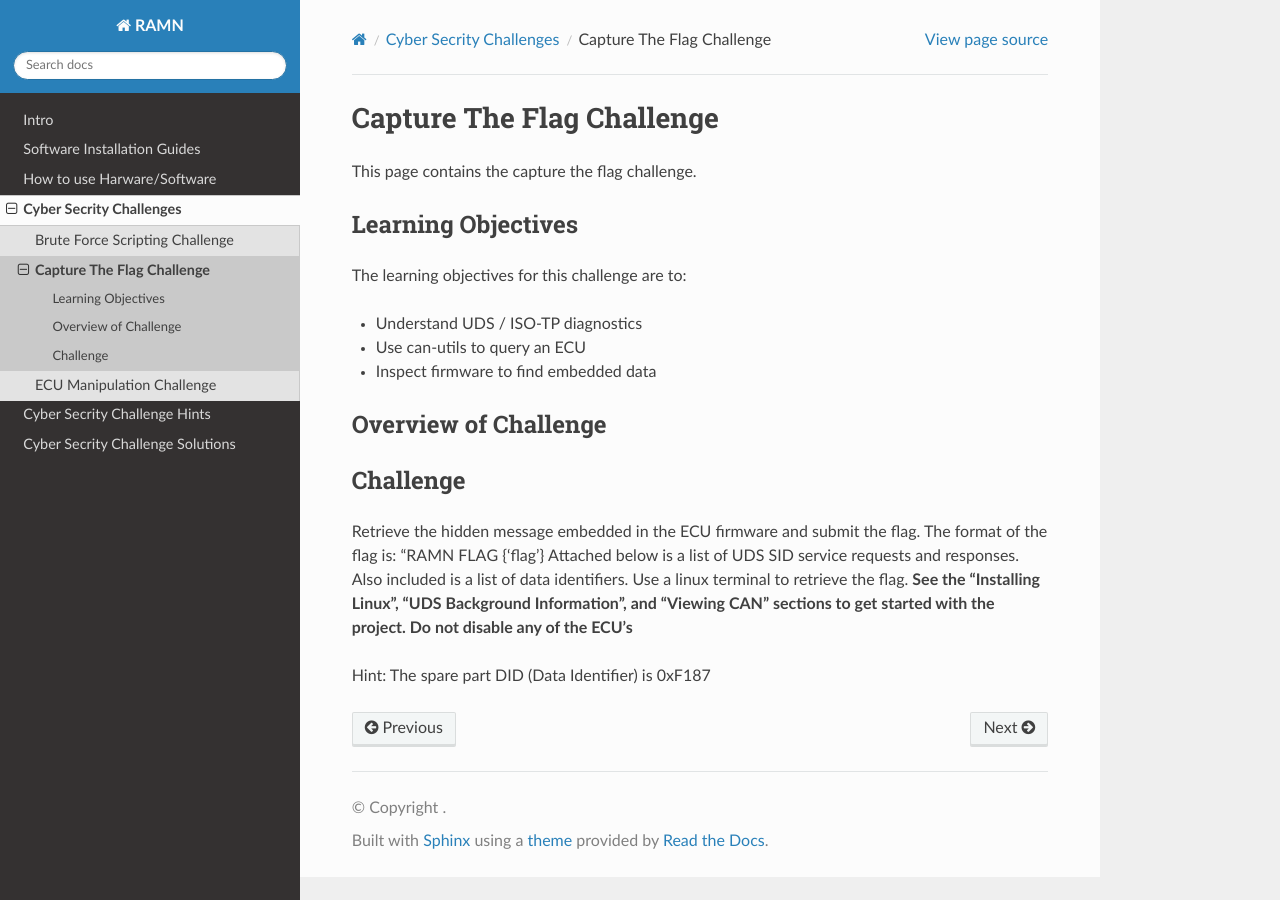
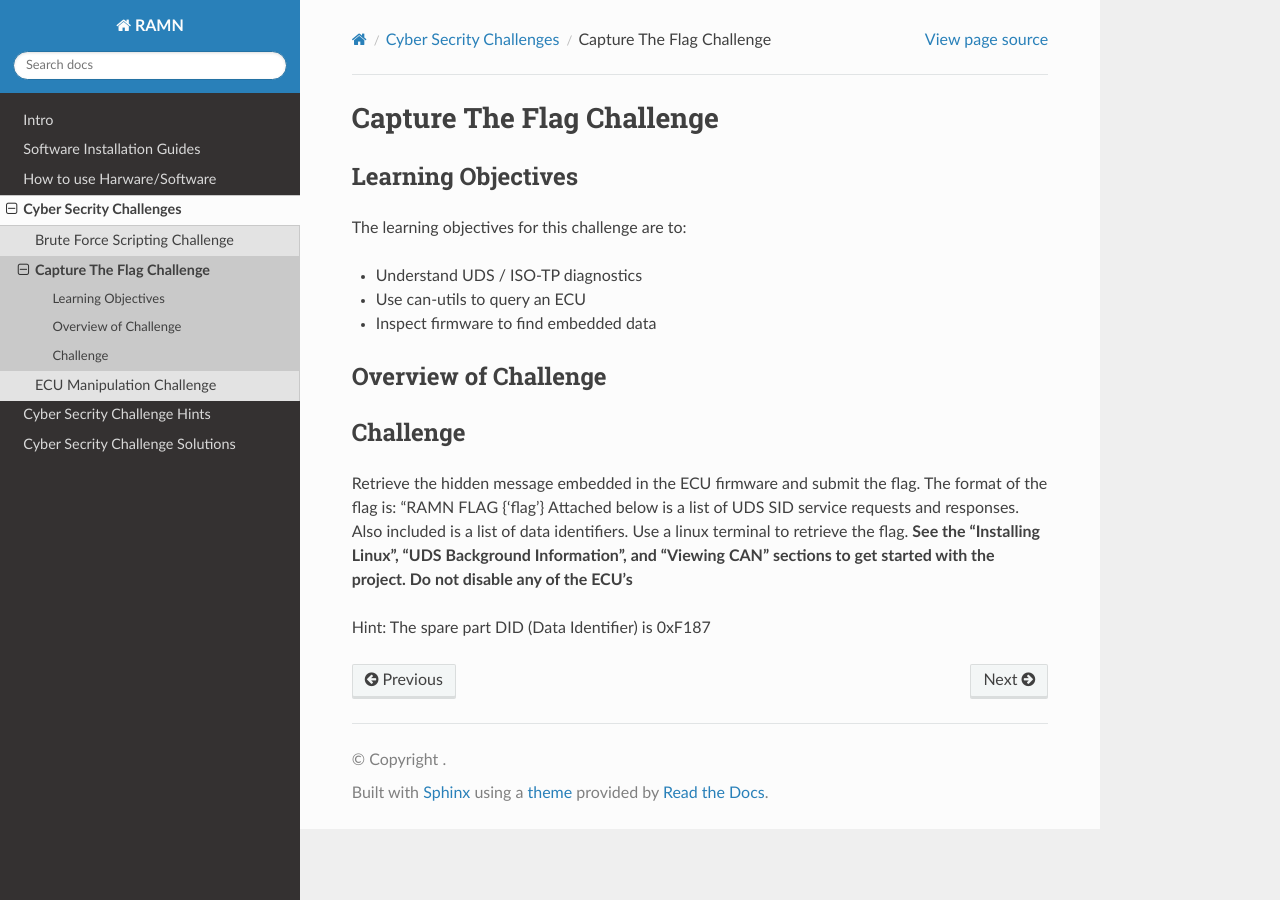
Before and after one commit to JonasvonStein/F25-04-Drive-Secure-Teaching-Automotive-Cybersecurity-with-RAMN, a Sphinx documentation site: the page built from docs/challengeProblems/Capture_The_Flag.rst, in a window 1280 px wide. Built offline with Sphinx 7.4.7 and the Read the Docs theme 3.1.0, drawn with Linux system fonts in a browser that asks for light colours; pages that are not in the unit, such as notebooks, are missing from menus.

Commit message:
improved formating

```diff
--- a/docs/challengeProblems/Brute_Force_Scripting.rst
+++ b/docs/challengeProblems/Brute_Force_Scripting.rst
@@ -2,8 +2,6 @@
 
 Brute Force Scripting Challenge
 ===============================
-
-This page contains the brute force scripting challenge.
 
 Learning Objectives
 ^^^^^^^^^^^^^^^^^^^
--- a/docs/challengeProblems/Capture_The_Flag.rst
+++ b/docs/challengeProblems/Capture_The_Flag.rst
@@ -2,8 +2,6 @@
 
 Capture The Flag Challenge
 ==========================
-
-This page contains the capture the flag challenge.
 
 Learning Objectives
 ^^^^^^^^^^^^^^^^^^^
--- a/docs/challengeProblems/ECU_Manipulation.rst
+++ b/docs/challengeProblems/ECU_Manipulation.rst
@@ -2,9 +2,6 @@
 
 ECU Manipulation Challenge
 ==========================
-
-This page contains the ECU manipulation challenge.
-
 
 Learning Objectives
 ^^^^^^^^^^^^^^^^^^^
--- a/docs/conf.py
+++ b/docs/conf.py
@@ -18,8 +18,6 @@ extensions = [
     'sphinx.ext.intersphinx',
 ]
 
-extensions += ["sphinx_togglebutton"]
-
 intersphinx_mapping = {
     'python': ('https://docs.python.org/3/', None),
     'sphinx': ('https://www.sphinx-doc.org/en/master/', None),
```
Also changed, not shown: docs/challengeSolutions/Brute_Force_Scripting.rst (+0 -11 lines).
